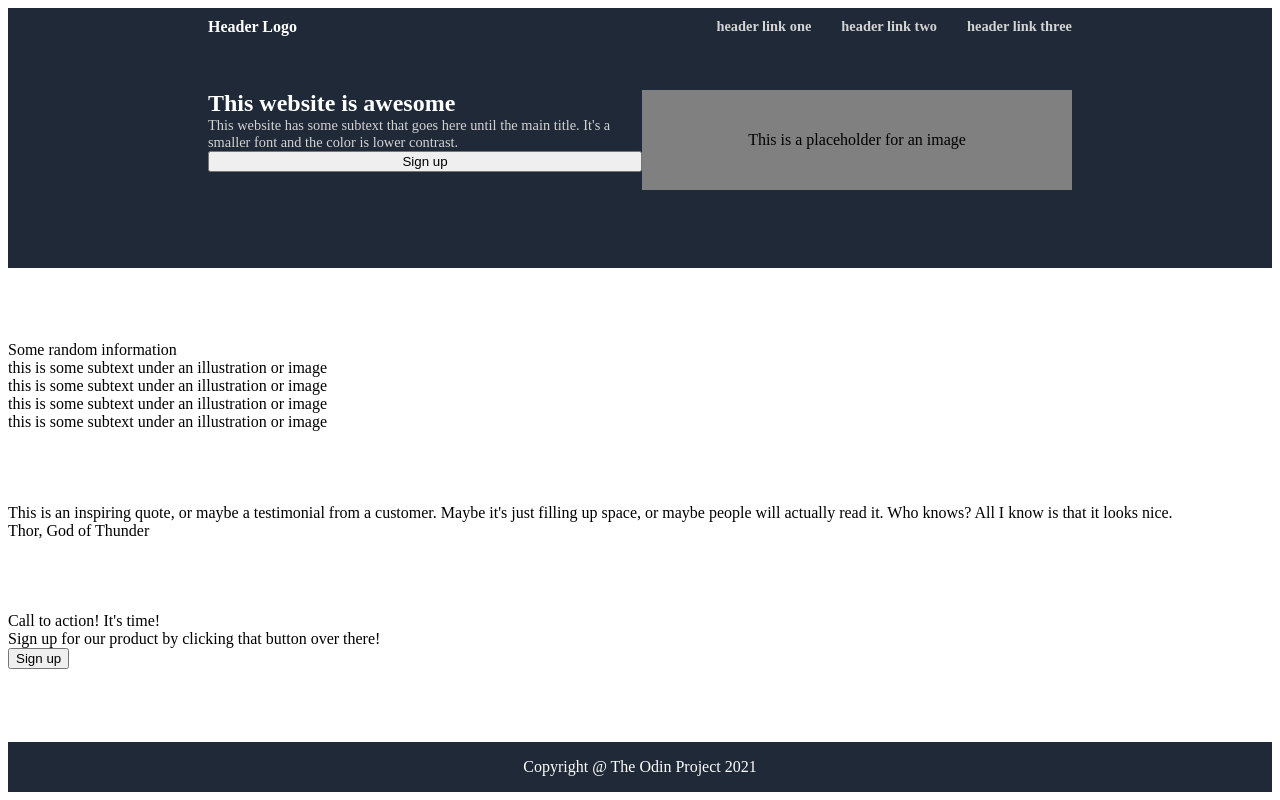
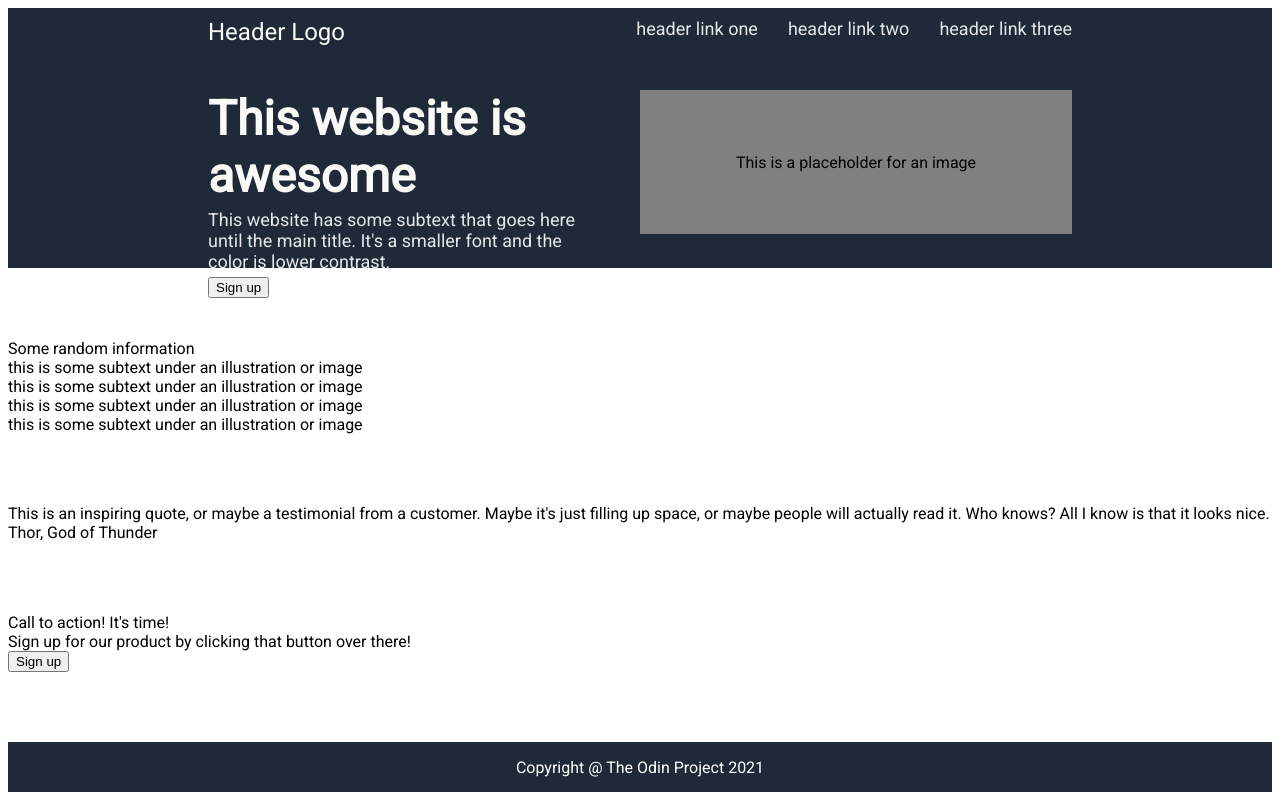
Before and after one commit to DashikiBulbasaur/odin-landing-page, a plain HTML site: page index.html in a window 1280 px wide. Drawn offline with Linux system fonts and the light colour scheme.

Commit message:
finish blue section (I think)

```diff
--- a/index.html
+++ b/index.html
@@ -6,6 +6,7 @@
   <meta name="viewport" content="width=device-width, initial-scale=1.0">
   <title>Odin Landing Page</title>
   <link rel="stylesheet" href="styles.css">
+  <link rel="stylesheet" href="https://fonts.googleapis.com/css?family=Roboto">
 </head>
 
 <body>
@@ -13,7 +14,7 @@
     <div class="header">
       Header Logo
 
-      <ul class="subtext">
+      <ul class="subtext-and-links">
         <li>header link one</li>
         <li>header link two</li>
         <li>header link three</li>
@@ -24,7 +25,8 @@
       <div class="section-1-container">
         <div class="awesome-website">
           <div class="section-1-title">This website is awesome</div>
-          <div class="subtext">This website has some subtext that goes here until the main title.
+          <div class="section-1-subtext subtext-and-links">This website has some subtext that goes here until the main
+            title.
             It's a smaller font and the color is lower contrast.</div>
           <button>Sign up</button>
         </div>
--- a/styles.css
+++ b/styles.css
@@ -3,6 +3,7 @@ body {
   flex-direction: column;
   justify-content: space-between;
   min-height: 98vh;
+  font-family: Roboto, sans-serif;
 }
 
 .blue-section,
@@ -10,29 +11,43 @@ body {
   background-color: #1F2937;
 }
 
+.section-1-title {
+  font-size: 48px;
+  color: #F9FAF8;
+  font-weight: 900;
+}
+
+.subtext-and-links {
+  font-size: 18px;
+  color: #E5E7EB;
+}
+
 .header {
   display: flex;
   justify-content: space-between;
   height: 72px;
-  color: white;
-  font-weight: bold;
+  font-size: 24px;
+  color: #F9FAF8;
 }
 
 .section-1-container {
   display: flex;
   height: 72px;
   justify-content: space-between;
+  gap: 50px;
 }
 
 .awesome-website {
   display: flex;
   flex-direction: column;
+  align-items: flex-start;
+  gap: 5px;
 }
 
 .section-1-image {
   background-color: gray;
-  width: 650px;
-  height: 100px;
+  min-width: 50%;
+  min-height: 200%;
   display: flex;
   justify-content: center;
   align-items: center;
@@ -57,17 +72,6 @@ li {
   margin-left: 30px;
 }
 
-.subtext {
-  color: lightgray;
-  font-size: 90%;
-}
-
-.section-1-title {
-  color: white;
-  font-size: 150%;
-  font-weight: bold;
-}
-
 .footer {
   height: 50px;
   color: white;
```
